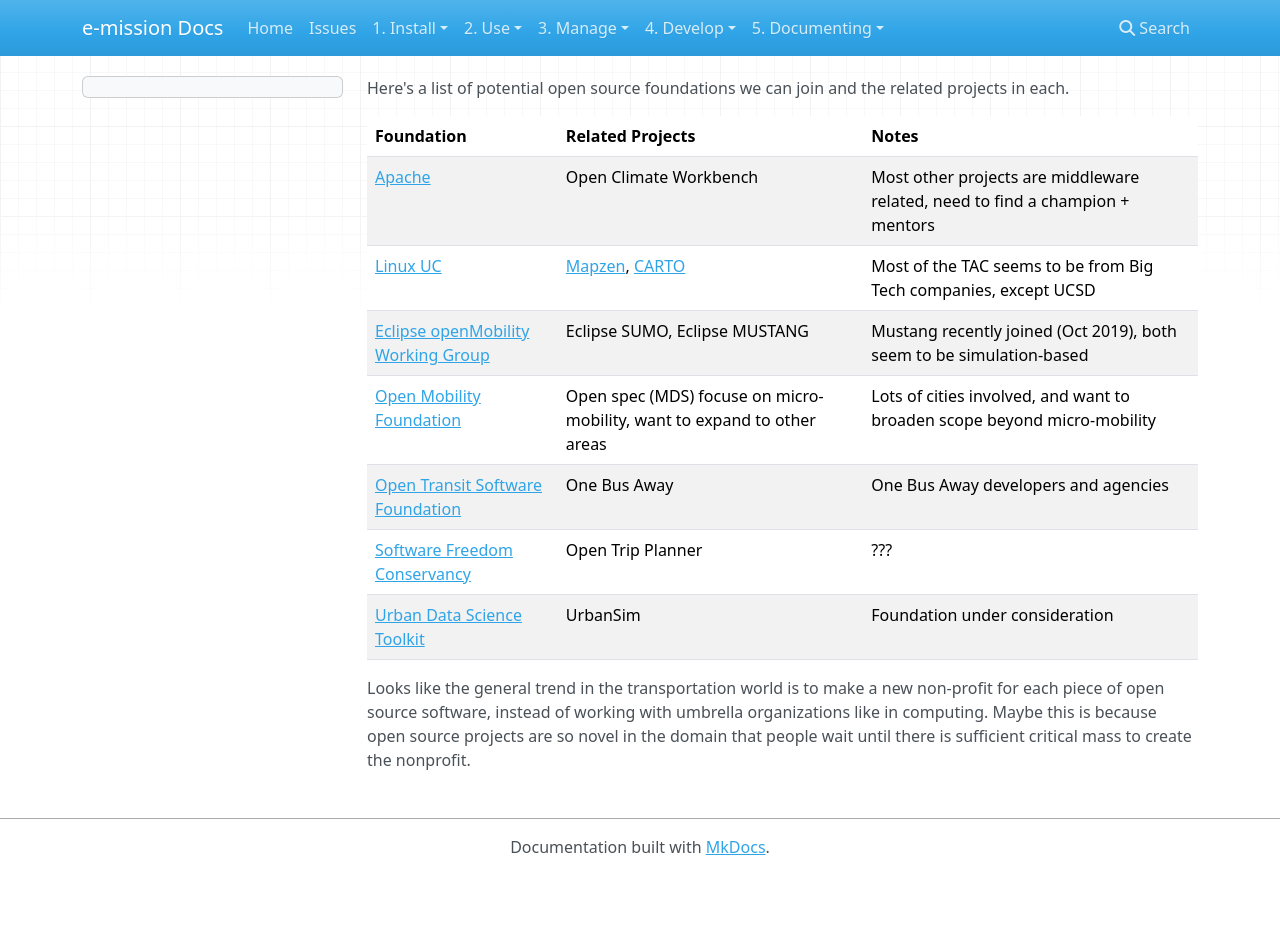
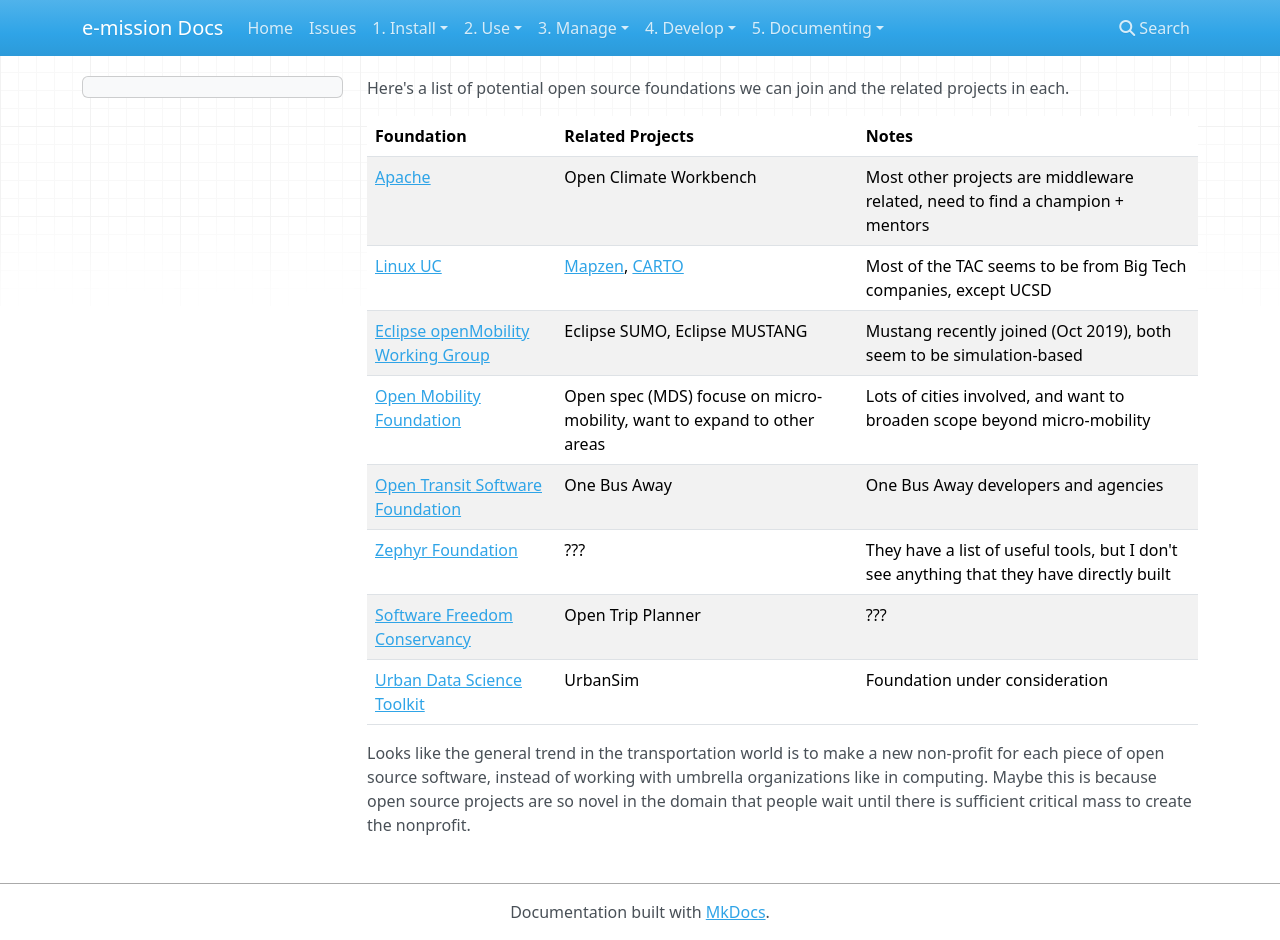
Before and after one commit to e-mission/e-mission-docs, an MkDocs documentation site: the page built from docs/dev/future/foundations.md, in a window 1280 px wide and 940 px high. Built offline with MkDocs 1.6.1, drawn with Linux system fonts in a browser that asks for light colours; nearby versions of some CDN libraries.

Commit message:
Added Zephyr Foundation

```diff
--- a/docs/dev/future/foundations.md
+++ b/docs/dev/future/foundations.md
@@ -7,6 +7,7 @@
 | [Eclipse openMobility Working Group](https://openmobility.eclipse.org/) | Eclipse SUMO, Eclipse MUSTANG | Mustang recently joined (Oct 2019), both seem to be simulation-based |
 | [Open Mobility Foundation](https://www.openmobilityfoundation.org/) | Open spec (MDS) focuse on micro-mobility, want to expand to other areas | Lots of cities involved, and want to broaden scope beyond micro-mobility |
 | [Open Transit Software Foundation](https://opentransitsoftwarefoundation.org) | One Bus Away | One Bus Away developers and agencies |
+| [Zephyr Foundation](https://zephyrtransport.org/) | ??? | They have a list of useful tools, but I don't see anything that they have directly built |
 | [Software Freedom Conservancy](https://sfconservancy.org/) | Open Trip Planner | ??? |
 | [Urban Data Science Toolkit](https://github.com/UDST) | UrbanSim | Foundation under consideration |
 
```
